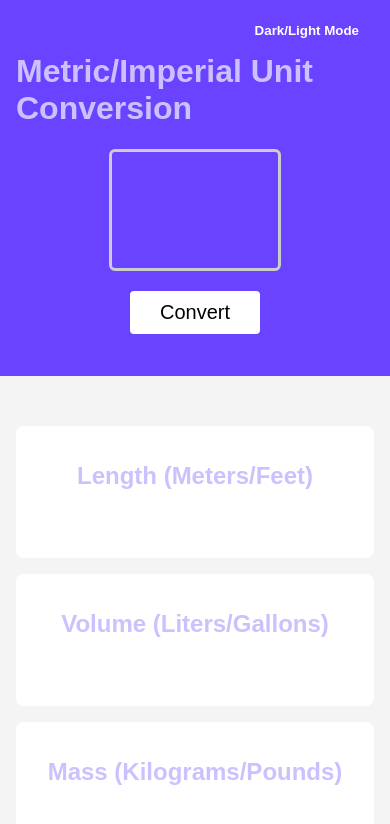
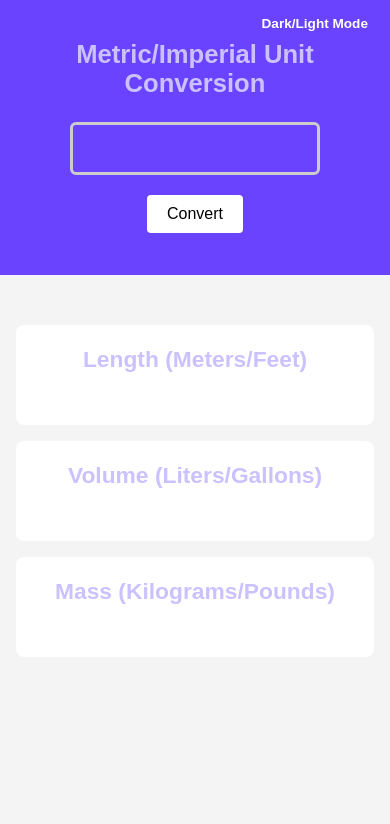
Before and after one commit to JRLIII24/Unit-Converter, a plain HTML site: page index.html in a window 390 px wide. Drawn offline with Linux system fonts and the light colour scheme.

Commit message:
Updated index.css file to have a more responsive design

```diff
--- a/index.css
+++ b/index.css
@@ -7,9 +7,13 @@ html, body {
   display: flex;
   flex-direction: column;
   transition: background-color 0.3s ease, color 0.3s ease;
+  box-sizing: border-box;
 }
 
-  /* Dark Mode Styles */
+* {
+  box-sizing: inherit;
+}
+
 .dark-mode {
   background-color: #1F2937;
   color: white;
@@ -22,6 +26,8 @@ html, body {
 
 h1, h2 {
   color: #CCC1FF;
+  margin: 0.5rem 0;
+  text-align: center;
 }
 
 .container-1 {
@@ -32,18 +38,7 @@ html, body {
   background-color: #6943FF;
   color: white;
   padding: 2rem 1rem;
-  }
-
-  #convert {
-    font-size: 20px;
-    background-color: white;
-    color: black;
-    border: none;
-    border-radius: 4px;
-    margin-top: 20px;
-    margin-bottom: 10px;
-    padding: 10px 30px;
-    cursor: pointer;
+  text-align: center;
 }
 
 #theme-toggle {
@@ -61,17 +56,19 @@ html, body {
 }
 
 .metric {
-    height: 100px;
-    width: 150px;
-    font-size: 3.5rem;
+  width: 100%;
+  max-width: 250px;
+  font-size: 2.5rem;
   font-weight: bold;
   text-align: center;
-    padding: 0.5rem;
+  padding: 1rem;
+  margin-top: 1rem;
   border: 3px solid #ccc;
   border-radius: 6px;
   outline: none;
   background-color: #6943FF;
   color: white;
+  -moz-appearance: textfield;
 }
 
 .metric::-webkit-outer-spin-button,
@@ -85,11 +82,22 @@ html, body {
   box-shadow: 0 0 4px rgba(74, 144, 226, 0.5);
 }
 
+#convert {
+  font-size: 1.2rem;
+  background-color: white;
+  color: black;
+  border: none;
+  border-radius: 4px;
+  margin-top: 20px;
+  margin-bottom: 10px;
+  padding: 10px 30px;
+  cursor: pointer;
+}
+
 .section-container {
   flex-grow: 1;
   display: flex;
   flex-direction: column;
-    justify-content: space-between;
   gap: 1rem;
   margin-top: 50px;
   padding: 0 1rem 5px;
@@ -102,4 +110,44 @@ html, body {
   border-radius: 8px;
   text-align: center;
   color: black;
+  font-size: 1.1rem;
 }
+
+@media (max-width: 768px) {
+  h1 {
+    font-size: 1.6rem;
+  }
+
+  .metric {
+    font-size: 2rem;
+    padding: 0.8rem;
+  }
+
+  #convert {
+    font-size: 1rem;
+    padding: 10px 20px;
+  }
+
+  .section {
+    font-size: 1rem;
+    padding: 0.8rem;
+  }
+}
+
+@media (max-width: 480px) {
+  .metric {
+    font-size: 1.5rem;
+    padding: 0.6rem;
+  }
+
+  #theme-toggle {
+    top: 10px;
+    right: 10px;
+    padding: 6px 12px;
+    font-size: 0.85rem;
+  }
+
+  .section {
+    font-size: 0.95rem;
+  }
+}
```
Lines whose indentation alone changed are shown as unchanged.
